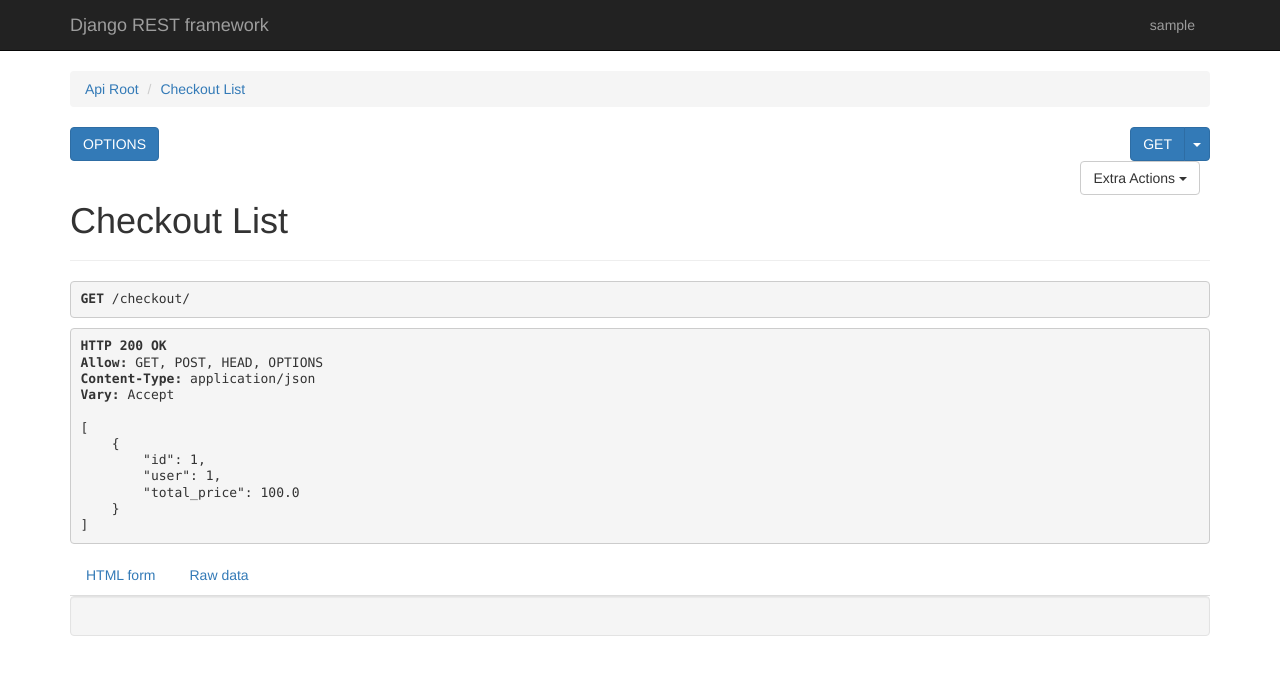
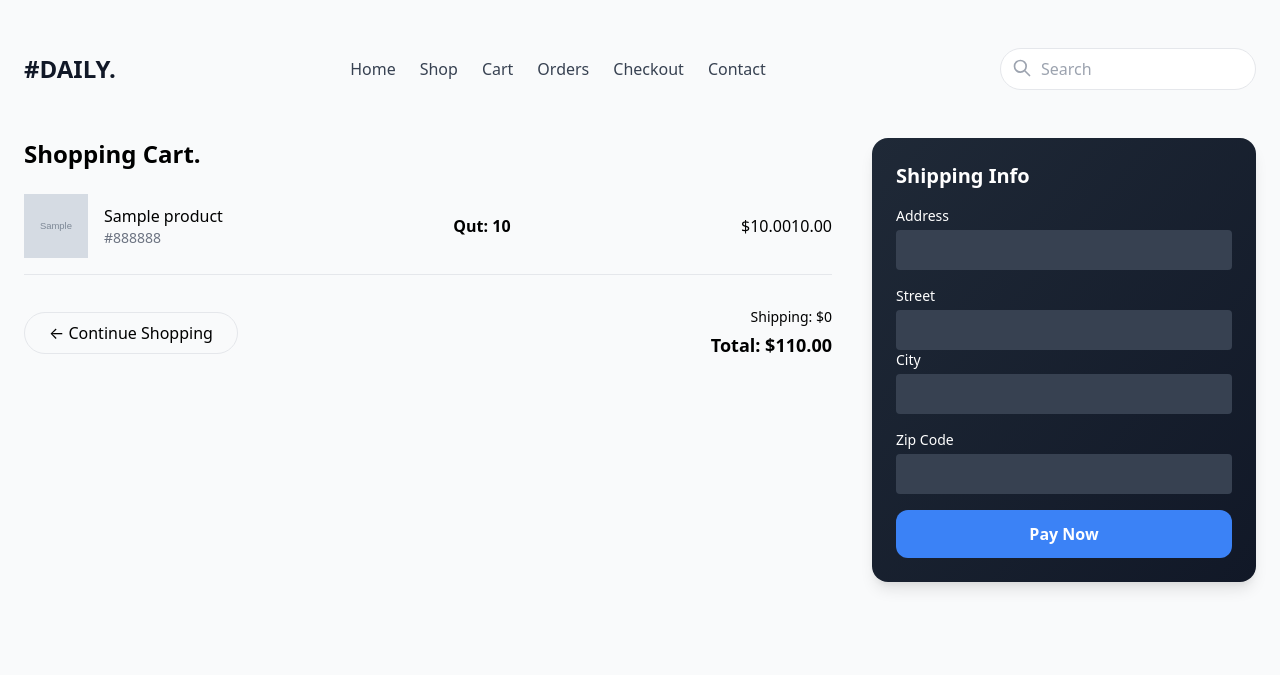
Before and after one commit to HenokDagne/BuySphere, a Django app: page /checkout/ in a window 1280 px wide. Shown: the top 675 px of the page. Run offline with Django 5.2, Linux system fonts and the light colour scheme; a user stored in the database is signed in; tables that the repository leaves empty hold one stand-in row (values such as "Sample post"); grey boxes marked "Sample" are stand-in pictures; parts of the project's set-up code (start-up, migrations or seed data) failed here and were passed over; some libraries are stand-ins or nearby versions.

Commit message:
build full checkout process and build  partialy process of order

```diff
--- a/store/urls.py
+++ b/store/urls.py
@@ -1,4 +1,3 @@
-
 from django.urls import path, include
 from rest_framework.routers import DefaultRouter
 from .views import (
@@ -18,16 +17,15 @@ from .views import (
     CartView,
     RemoveCartItemView,
     CheckoutView,
-
-
+    OrderView,
 )
 
 # Create a router and register the viewsets
 router = DefaultRouter()
-router.register(r'checkout', CheckoutView, basename='checkout')
 router.register(r'categories', CategoryViewSet)
 router.register(r'carts', CartViewSet)
 router.register(r'cart-items', CartItemViewSet)
+router.register(r'order', OrderView, basename='order')
 
 # Define the URL patterns for the generic views
 urlpatterns = [
@@ -44,6 +42,7 @@ urlpatterns = [
     path('product/<int:pk>/', ProductDetailView.as_view(), name='product-detail'),
     path('review-cart1/', review_cart, name='review-cart'),
     path('remove-item/', RemoveCartItemView.as_view(), name='remove_item'),
+    path('checkout/', CheckoutView.as_view(), name='checkout'),
 ]
 
 # Include the router URLs in the urlpatterns
--- a/store/views.py
+++ b/store/views.py
@@ -1,13 +1,17 @@
+from paystackapi.paystack import Paystack
+from paystackapi.transaction import Transaction
 from rest_framework import viewsets, mixins, generics
 from rest_framework.views import APIView
 from django.shortcuts import render, redirect, get_object_or_404
-from .models import Category, Product, ProductVariation, Cart, CartItem
-from .serializers import CategorySerializer, ProductSerializer, ProductVariationSerializer, CartSerializer, CartItemSerializer
+from .models import Category, Product, ProductVariation, Cart, CartItem, Order, OrderItem, ShippingAddress
+from .serializers import CategorySerializer, ProductSerializer, ProductVariationSerializer, CartSerializer, CartItemSerializer, OrderSerializer
 from rest_framework.decorators import action
 from django.contrib.auth import authenticate, login
-from django.contrib.auth.forms import AuthenticationForm # Django uses AuthenticationForm to validate the username and password.
+from django.contrib.auth.forms import AuthenticationForm
 from rest_framework.permissions import IsAuthenticated
+from rest_framework import status
 from rest_framework.response import Response
+from rest_framework.renderers import TemplateHTMLRenderer
 
 def login_view(request):
     if request.method == 'POST':
@@ -24,14 +28,13 @@ def login_view(request):
 
     return render(request, 'login.html', {'form': form})
 
-
 class HomeAPIView(APIView):
     def get(self, request, *args, **kwargs):
         products = Product.objects.all()
         categories = Category.objects.all()
         product_serializer = ProductSerializer(products, many=True, context={'request': request})
         category_serializer = CategorySerializer(categories, many=True, context={'request': request})
-        return render(request, 'index.html' , {
+        return render(request, 'index.html', {
             'products': product_serializer.data,
             'categories': category_serializer.data
         })
@@ -43,17 +46,15 @@ class filterViewSet(APIView):
         filtered_products = ProductSerializer(product, many=True, context={'request': request})
         return Response({'category': CategorySerializer(category, context={'request': request}).data, 'products': filtered_products.data})
 
-
-
 class ProductDetailView(APIView):
     def get(self, request, pk=None, *args, **kwargs):
         try:
             product = get_object_or_404(Product, id=pk)
             product_variations = ProductVariation.objects.filter(product=product)
         except Product.DoesNotExist:
-            return Response({'error': 'Product not found'}, status=404)
+            return Response({'error': 'Product not found'}, status=status.HTTP_404_NOT_FOUND)
         except ProductVariation.DoesNotExist:
-            return Response({'error': 'Product variations not found'}, status=404)
+            return Response({'error': 'Product variations not found'}, status=status.HTTP_404_NOT_FOUND)
 
         product_serializer = ProductSerializer(product, context={'request': request})
         product_variations_serializer = ProductVariationSerializer(product_variations, many=True, context={'request': request})
@@ -62,10 +63,6 @@ class ProductDetailView(APIView):
             'product': product_serializer.data,
             'product_variations': product_variations_serializer.data
         })
-
-
-
-
 
 class CartView(APIView):
     permission_classes = [IsAuthenticated]
@@ -80,11 +77,10 @@ class CartView(APIView):
         product_id = request.data.get('product_id')
         quantity = int(request.data.get('quantity', 1))
 
-        # Filter ProductVariation related to the given product_id and select the first one
         product_variation = ProductVariation.objects.filter(product_id=product_id).first()
 
         if not product_variation:
-            return Response({'message': 'No product variation found for the given product ID'}, status=404)
+            return Response({'message': 'No product variation found for the given product ID'}, status=status.HTTP_404_NOT_FOUND)
 
         cart_item, created = CartItem.objects.get_or_create(cart=cart, productVariation=product_variation)
         if created:
@@ -95,24 +91,20 @@ class CartView(APIView):
 
         return Response({'message': 'Item added to cart', 'cart_item_id': cart_item.id})
 
-
 class RemoveCartItemView(APIView):
-
     permission_classes = [IsAuthenticated]
 
     def post(self, request, *args, **kwargs):
         user_profile = request.user.profile
         cart = Cart.objects.filter(user=user_profile, is_active=True).first()
         if not cart:
-            return Response({'message': 'No active cart found'}, status=404)
+            return Response({'message': 'No active cart found'}, status=status.HTTP_404_NOT_FOUND)
 
         cart_item_id = request.data.get('cart_item_id')
         cart_item = get_object_or_404(CartItem, id=cart_item_id, cart=cart)
         cart_item.delete()
 
         return Response({'message': 'Item removed from cart'})
-
-
 
 class ReviewCartView(APIView):
     permission_classes = [IsAuthenticated]
@@ -121,65 +113,92 @@ class ReviewCartView(APIView):
         user_profile = request.user.profile
         cart = Cart.objects.filter(user=user_profile, is_active=True).first()
         if not cart:
-            return Response({'message': 'No active cart found'}, status=404)
-
+            return Response({'message': 'No active cart found'}, status=status.HTTP_404_NOT_FOUND)
 
         cart_items = CartItem.objects.filter(cart=cart).select_related('productVariation__product')
 
         cart_serializer = CartSerializer(cart, context={'request': request})
-
         cart_items_serializer = CartItemSerializer(cart_items, many=True, context={'request': request})
         return render(request, 'cart.html', {
             'cart': cart_serializer.data,
             'cart_items': cart_items_serializer.data
         })
 
+class CheckoutView(APIView):
+    permission_classes = [IsAuthenticated]
+    renderer_classes = [TemplateHTMLRenderer]
 
-class CheckoutView(viewsets.ModelViewSet):
-
-    permission_classes = [IsAuthenticated]
-    queryset = Cart.objects.all()
-    serializer_class = CartSerializer
-     # Add this line to specify the serializer class
-
-    @action(detail=False, methods=['get'], permission_classes=[IsAuthenticated], url_path='checkout', url_name='checkout')
-    def checkout(self, request):
-
+    def get(self, request, *args, **kwargs):
         user_profile = request.user.profile
         cart = Cart.objects.filter(user=user_profile, is_active=True).first()
         if not cart:
             return Response({'message': 'No active cart found'}, status=404)
 
-        cart_items = CartItem.objects.filter(cart=cart).select_related('cart')
+        cart_items = CartItem.objects.filter(cart=cart).select_related('productVariation__product')
         if not cart_items:
-            return Response({'message': 'No items in the cart'}, status=404)
+            return Response({'message': 'No items in the cart'}, status=status.HTTP_404_NOT_FOUND)
 
         cart_serializer = CartSerializer(cart, context={'request': request})
         cart_items_serializer = CartItemSerializer(cart_items, many=True, context={'request': request})
 
         context = {
             'cart': cart_serializer.data,
-            'cart_items': cart_items_serializer.data
+            'cart_items': cart_items_serializer.data,
         }
-        return Response(context)
-    @action(detail=False, methods=['post'], permission_classes=[IsAuthenticated], url_path='payment', url_name='payment')
-    def payment(self, request):
-        pass
+        return Response(context, template_name='checkout.html')
+
+class OrderView(viewsets.ModelViewSet):
+    queryset = Order.objects.all()
+    serializer_class = OrderSerializer
+    permission_classes = [IsAuthenticated]
+
+    @action(detail=False, methods=['post'], url_path='create-order', url_name='create-order')
+    def create_order(self, request, *args, **kwargs):
+        user = request.user.profile
+        street = request.get("street")
+        city = request.get("city")
+        zip_code = request.get("zip_code")
+
+        if not user:
+            return Response({'message': 'User not found'}, status=404)
+
+        cart = Cart.objects.filter(user=user, is_active=True).first()
+        if not cart:
+            return Response({'message': 'No active cart found'}, status=status.HTTP_404_NOT_FOUND)
+        cart_items = CartItem.objects.filter(cart=cart)
+
+        if not cart_items:
+            return Response({'message': 'No items in the cart'}, status=status.HTTP_404_NOT_FOUND)
+
+        total_price = sum(item.productVariation.additional_price * item.quantity for item in cart_items)
+
+        order, created = Order.objects.get_or_create(customer=user, status='paid', total_price=total_price)
+
+        for item in cart_items:
+            OrderItem.objects.create(order=order, productVariation=item.productVariation, quantity=item.quantity)
+
+        Address = ShippingAddress.objects.create(order=order, customer=user, street=street, city=city, zip_code=zip_code)
+
+        if not Address:
+            return Response({'message': 'Address not found'}, status=404)
+
+        cart.is_active = False
+        cart.save()
+        return Response({'message': 'Order created successfully'})
 
 
 
+    def destroy(self, request, *args, **kwargs):
+        instance = self.get_object()
+        self.perform_destroy(instance)
+        return Response({'message': 'Order deleted successfully'}, status=status.HTTP_204_NO_CONTENT)
 
-
-
-
+    def perform_destroy(self, instance):
+        instance.delete()
 
 class CategoryViewSet(viewsets.ModelViewSet):
     queryset = Category.objects.all()
     serializer_class = CategorySerializer
-
-
-
-
 
 class ProductList(generics.ListAPIView):
     queryset = Product.objects.all()
@@ -197,13 +216,8 @@ class ProductVariationRetrieveUpdateDestroyView(generics.RetrieveUpdateDestroyAP
     queryset = ProductVariation.objects.all()
     serializer_class = ProductVariationSerializer
 
-
-
-
-# cancle this function after complete project
 def review_cart(request):
     return render(request, 'cart.html')
-# create order from the cart items
 
 class CartViewSet(mixins.ListModelMixin,
                   mixins.CreateModelMixin,
@@ -221,8 +235,5 @@ class CartItemViewSet(mixins.CreateModelMixin,
     queryset = CartItem.objects.all()
     serializer_class = CartItemSerializer
 
-
-
-
 def productdetail(request):
     return render(request, 'productdetail.html')
--- a/templates/checkout.html
+++ b/templates/checkout.html
@@ -1,18 +1,98 @@
 <!DOCTYPE html>
 <html lang="en">
 <head>
-    <meta charset="UTF-8">
-    <title>Checkout</title>
+  <meta charset="UTF-8">
+  <meta name="viewport" content="width=device-width, initial-scale=1.0">
+  <title>Checkout</title>
+  <link href="https://cdn.jsdelivr.net/npm/tailwindcss@2.2.19/dist/tailwind.min.css" rel="stylesheet">
 </head>
-<body>
-    <h1>Checkout</h1>
-    <h2>Cart</h2>
-    <p>Total Price: ${{ cart.total_price }}</p>
-    <h2>Items</h2>
-    <ul>
-        {% for item in cart_items %}
-        <li>{{ item.productVariation.product.name }} - {{ item.productVariation.color }} - Quantity: {{ item.quantity }} - Price: ${{ item.get_total }}</li>
-        {% endfor %}
-    </ul>
+<body class="bg-gray-50 font-sans">
+  <div class="max-w-7xl mx-auto px-6 py-12">
+    <!-- Header -->
+    <header class="flex flex-col md:flex-row justify-between items-center mb-12 space-y-4 md:space-y-0">
+      <div class="flex items-center justify-between w-full md:w-auto">
+        <h1 class="text-2xl font-bold text-gray-900">#DAILY.</h1>
+      </div>
+
+      <nav class="w-full md:w-auto">
+        <ul class="flex flex-col md:flex-row space-y-2 md:space-y-0 md:space-x-6 text-gray-700 font-medium">
+          <li><a href="" class="hover:text-blue-500">Home</a></li>
+          <li><a href="" class="hover:text-blue-500">Shop</a></li>
+          <li><a href="" class="hover:text-blue-500">Cart</a></li>
+          <li><a href="" class="hover:text-blue-500">Orders</a></li>
+          <li><a href="" class="hover:text-blue-500">Checkout</a></li>
+          <li><a href="" class="hover:text-blue-500">Contact</a></li>
+        </ul>
+      </nav>
+
+      <div class="flex items-center space-x-4 w-full md:w-auto">
+        <div class="relative w-full md:w-64">
+          <input type="text" placeholder="Search" class="w-full border rounded-full px-4 py-2 pl-10 focus:outline-none focus:ring-2 focus:ring-blue-500">
+          <svg class="absolute left-3 top-2.5 w-5 h-5 text-gray-400" fill="none" stroke="currentColor" stroke-width="2" viewBox="0 0 24 24">
+            <path stroke-linecap="round" stroke-linejoin="round" d="M21 21l-6-6m2-5a7 7 0 11-14 0 7 7 0 0114 0z" />
+          </svg>
+        </div>
+      </div>
+    </header>
+
+    <div class="grid grid-cols-1 md:grid-cols-3 gap-10">
+      <!-- Shopping Cart -->
+      <div class="md:col-span-2">
+        <h2 class="text-2xl font-semibold mb-6">Shopping Cart.</h2>
+        <div class="space-y-6">
+          {% for item in cart_items %}
+          <div class="flex items-center justify-between border-b pb-4">
+            <div class="flex items-center space-x-4">
+              <img src="{{ item.productVariation.image_url }}" alt="{{ item.productVariation.product.name }}" class="w-16 h-16 object-cover">
+              <div>
+                <p class="font-medium">{{ item.productVariation.product.name }}</p>
+                <p class="text-sm text-gray-500">{{ item.productVariation.color }}</p>
+              </div>
+            </div>
+            <div class="flex items-center space-x-2">
+              <span><b>Qut: {{ item.quantity }} </b></span>
+            </div>
+            <p>${{ item.productVariation.additional_price|add:item.productVariation.product.price }}</p>
+          </div>
+          {% endfor %}
+        </div>
+
+        <div class="mt-8 flex justify-between items-center">
+          <a href="" class="px-6 py-2 border rounded-full">&larr; Continue Shopping</a>
+          <div class="text-right">
+            <p class="text-sm font-medium">Shipping: $0</p>
+            <p class="text-lg font-bold mt-1">Total: ${{ cart.total_price }}</p>
+          </div>
+        </div>
+      </div>
+
+      <!-- Shipping Info -->
+      <div class="bg-gradient-to-br from-gray-800 to-gray-900 text-white p-6 rounded-2xl shadow-lg">
+        <h2 class="text-xl font-bold mb-4">Shipping Info</h2>
+        <form method="post" action="{% url 'order-create-order' %}" class="space-y-4">
+          {% csrf_token %}
+          <div>
+            <label class="block text-sm mb-1">Address</label>
+            <input type="text" name="address" id="address" class="w-full p-2 rounded bg-gray-700 text-white">
+          </div>
+          <div>
+            <div>
+                <label class="block text-sm mb-1">Street</label>
+                <input type="text" name="street" id="zip_street" class="w-full p-2 rounded bg-gray-700 text-white">
+              </div>
+            <label class="block text-sm mb-1">City</label>
+            <input type="text" name="city" id="city" class="w-full p-2 rounded bg-gray-700 text-white">
+          </div>
+          <div>
+            <label class="block text-sm mb-1">Zip Code</label>
+            <input type="text" name="zip_code" id="zip_code" class="w-full p-2 rounded bg-gray-700 text-white">
+          </div>
+
+
+          <button type="submit" class="mt-4 w-full bg-blue-500 hover:bg-blue-600 py-3 rounded-xl font-bold text-white transition">Pay Now</button>
+        </form>
+      </div>
+    </div>
+  </div>
 </body>
 </html>
```
Also changed, not shown: Ecommerce_platform/settings.py (+8 -3 lines), store/admin.py (+31 -1 lines), store/models.py (+5 -2 lines), store/serializers.py (+26 -4 lines).
